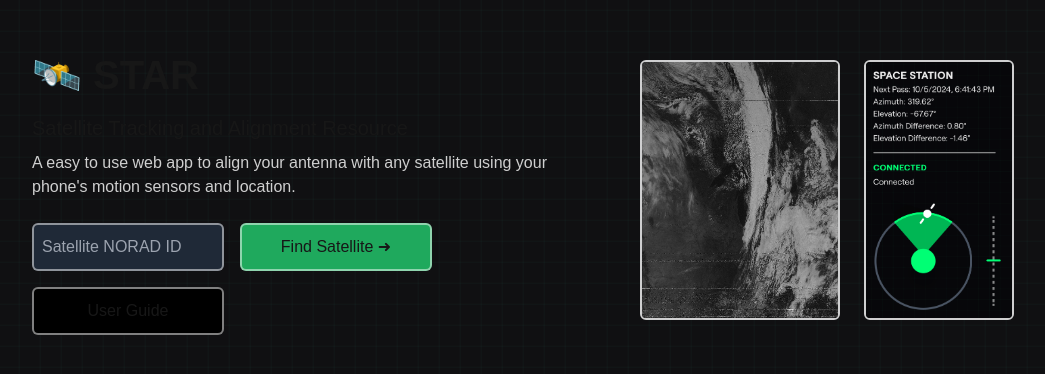
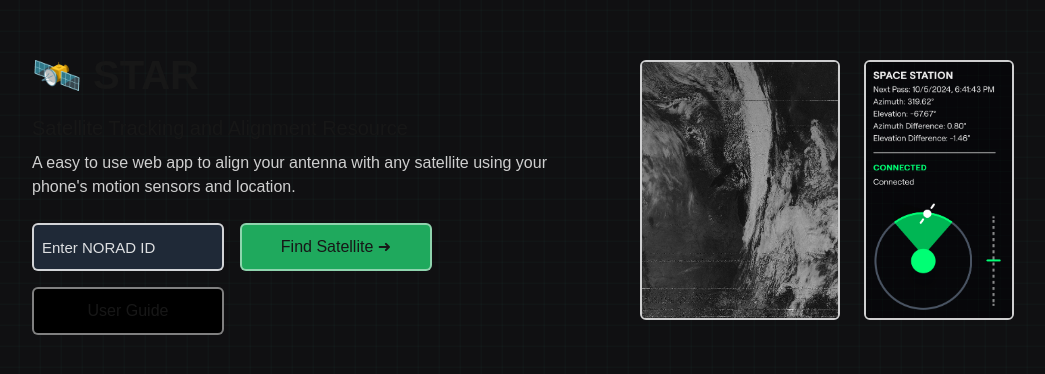
Before and after one commit to ConorEB/star, a Next.js app: page / in a window 1280 px wide. Shown: the part 210-584 px from the top of the page, without its empty margins (117-1162 px from the left). Built offline with nearby package versions, Linux system fonts and the light colour scheme; a web font is replaced by a local one.

Commit message:
Change input placeholder styles

```diff
--- a/app/globals.css
+++ b/app/globals.css
@@ -35,3 +35,19 @@ body {
 .clip-path {
   clip-path: polygon(50% 0%, 100% 100%, 0% 100%);
 }
+
+input::placeholder {
+  color: white;
+  font-size: 15px;
+  opacity: 0.85; /* Firefox */
+}
+
+::-ms-input-placeholder { /* Edge 12 -18 */
+  color: white;
+  font-size: 15px;
+  opacity: 0.85;
+}
+
+input {
+  color: white;
+}
--- a/app/page.tsx
+++ b/app/page.tsx
@@ -13,11 +13,11 @@ export default function Home() {
 
           <form className='flex flex-wrap items-center gap-4 mt-6' action='/find' method='get'>
             <input
-              className='pl-2 h-12 w-48 rounded-md text-white6 bg-gray-800 border-2 border-white/50'
+              className='pl-2 h-12 w-48 rounded-md text-white6 bg-gray-800 border-2 border-white/80 text-white text-[18px]'
               type='text'
               name='satelliteId'
               inputMode='numeric'
-              placeholder='Satellite NORAD ID'
+              placeholder='Enter NORAD ID'
               required
             />
             <button
```
